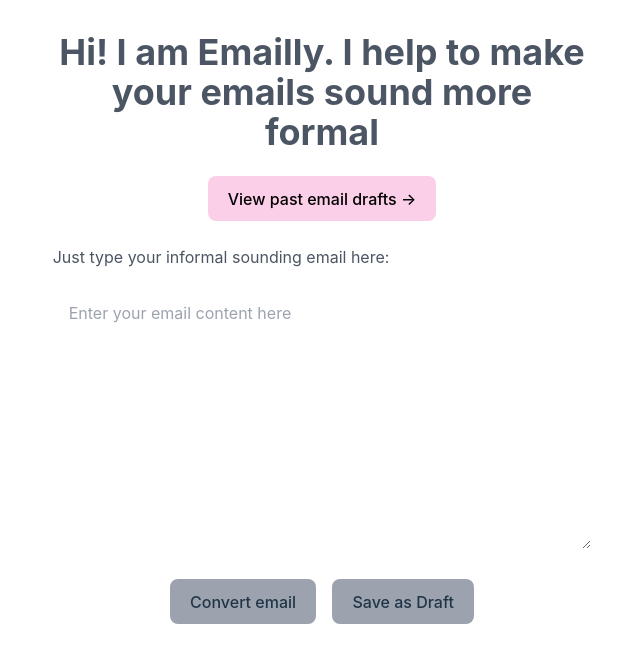
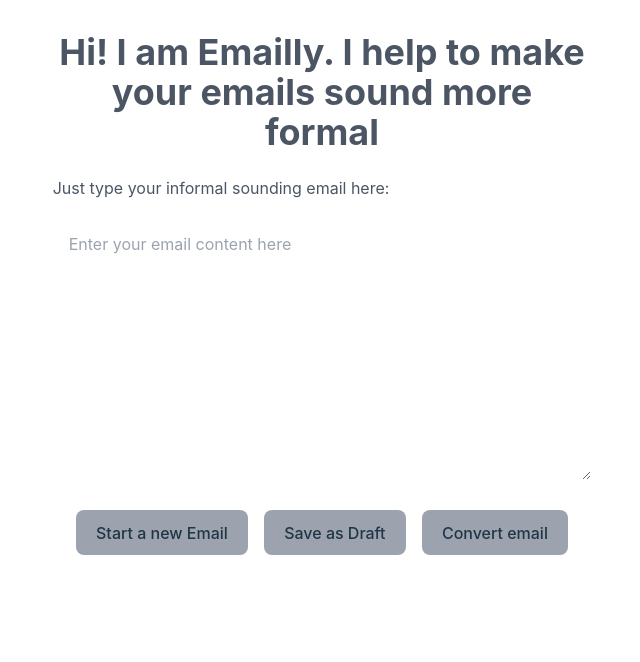
Before and after one commit to gabriellegtw/emailly, a React (Vite) app: page / in a window 1280 px wide. Shown: the top 662 px of the page, without its empty margins (318-958 px from the left). Built offline with nearby package versions, Linux system fonts and the light colour scheme.

Commit message:
Added log out and start new draft buttons to home page

```diff
--- a/src/App.tsx
+++ b/src/App.tsx
@@ -12,13 +12,7 @@ function App() {
     <BrowserRouter>
       <Routes>
         {/* This route with path="/" is the default/home page */}
-        <Route path="/" element={<Home
-          // email_id={null}
-          // user_email=""
-          // content=""
-          // created_at={new Date()}
-          // updated_at={new Date()}
-        />} />
+        <Route path="/" element={<Home />} />
         <Route path="/collection" element={<Collection />} />
       </Routes>
     </BrowserRouter>
--- a/src/pages/Home.tsx
+++ b/src/pages/Home.tsx
@@ -21,6 +21,13 @@ function Home() {
 
     // Hooks cannot be within the function, it has to be at the top level
     const navigate = useNavigate();
+
+    const handleLogout = () => {
+      alert("You have logged out");
+      // Clear user data from local storage
+      localStorage.removeItem("userEmail");
+      navigate("/");
+    };
 
     const handleClickConvert = () => {
       const input = {
@@ -92,6 +99,12 @@ function Home() {
       navigate("/collection");
     }
 
+    // This starts a brand new email draft
+    const handleNewButton = () => {
+      setWrittenContent("");
+      setEmailId(null);
+    }
+
     return (
       // No need for full-page wrapper - that's in App.tsx
       <div className="space-y-6 w-[90%] md:w-[70%] lg:w-[50%] mx-auto">
@@ -110,12 +123,29 @@ function Home() {
                 onLoginClick={handleSignInToLogin}
             />
         </>
+
+        {localStorage.getItem("userEmail") && (
+          <>
+            <div className="flex justify-between items-center">
+              <button className="text-left text-white bg-gray-600 hover:bg-red-300 rounded-lg" onClick={handleLogout}>
+                  Log out
+              </button>
+            </div>
+          </>
+        )}
+
         <h1 className="text-4xl font-bold text-gray-600">
           Hi! I am Emailly. I help to make your emails sound more formal
         </h1>
-        <button className={`text-left text-black bg-pink-200 rounded-lg hover:bg-gray-200`} onClick={handleCollectionButton} >
-          View past email drafts →
-        </button>
+
+        {localStorage.getItem("userEmail") && (
+          <>
+            <button className={`text-left text-black bg-pink-200 rounded-lg hover:bg-gray-200`} onClick={handleCollectionButton} >
+              View past email drafts →
+            </button>
+          </>
+        )}
+
         <p className="text-gray-600 text-left">
           Just type your informal sounding email here:
         </p>
@@ -130,15 +160,20 @@ function Home() {
         // The textbox will still show the writtenContent but that is managed by the DOM
         value={writtenContent}
         />
+
+        <button className={`text-left mr-4 ${writtenContent ? 'bg-black-500 hover:bg-black-700' : 'bg-gray-400 cursor-not-allowed'}`} onClick={handleNewButton}>
+          Start a new Email
+        </button>
+
+        <button className={`text-left mr-4 ${writtenContent ? 'bg-black-500 hover:bg-black-700' : 'bg-gray-400 cursor-not-allowed'}`} onClick={handleSaveButton}>
+          Save as Draft
+        </button>
+
         {/* ${} is an embedded expression. Anything inside is treated as a javascript expression.
         When you use embedded expression, use `` */}
         {/* mr means margin right*/}
-        <button className={`text-left ${writtenContent ? 'bg-black-500 hover:bg-black-700' : 'bg-gray-400 cursor-not-allowed'} mr-4`} onClick={handleClickConvert}>
+        <button className={`text-left ${writtenContent ? 'bg-black-500 hover:bg-black-700' : 'bg-gray-400 cursor-not-allowed'}`} onClick={handleClickConvert}>
           Convert email
-        </button>
-
-        <button className={`text-left ${writtenContent ? 'bg-black-500 hover:bg-black-700' : 'bg-gray-400 cursor-not-allowed'}`} onClick={handleSaveButton}>
-          Save as Draft
         </button>
 
         {display && (
--- a/src/pages/SignUpModal.tsx
+++ b/src/pages/SignUpModal.tsx
@@ -49,6 +49,7 @@ const SignUpModal = ({isSignUpModalOpen, closeSignUpModal, onLoginClick}: SignUp
                 // Placing this here in an if/else is fine
                 // navigate('/');
                 alert("Sign Up successful");
+                localStorage.setItem("userEmail", email);
                 closeSignUpModal();
             } else {
                 alert(res.data);
```
